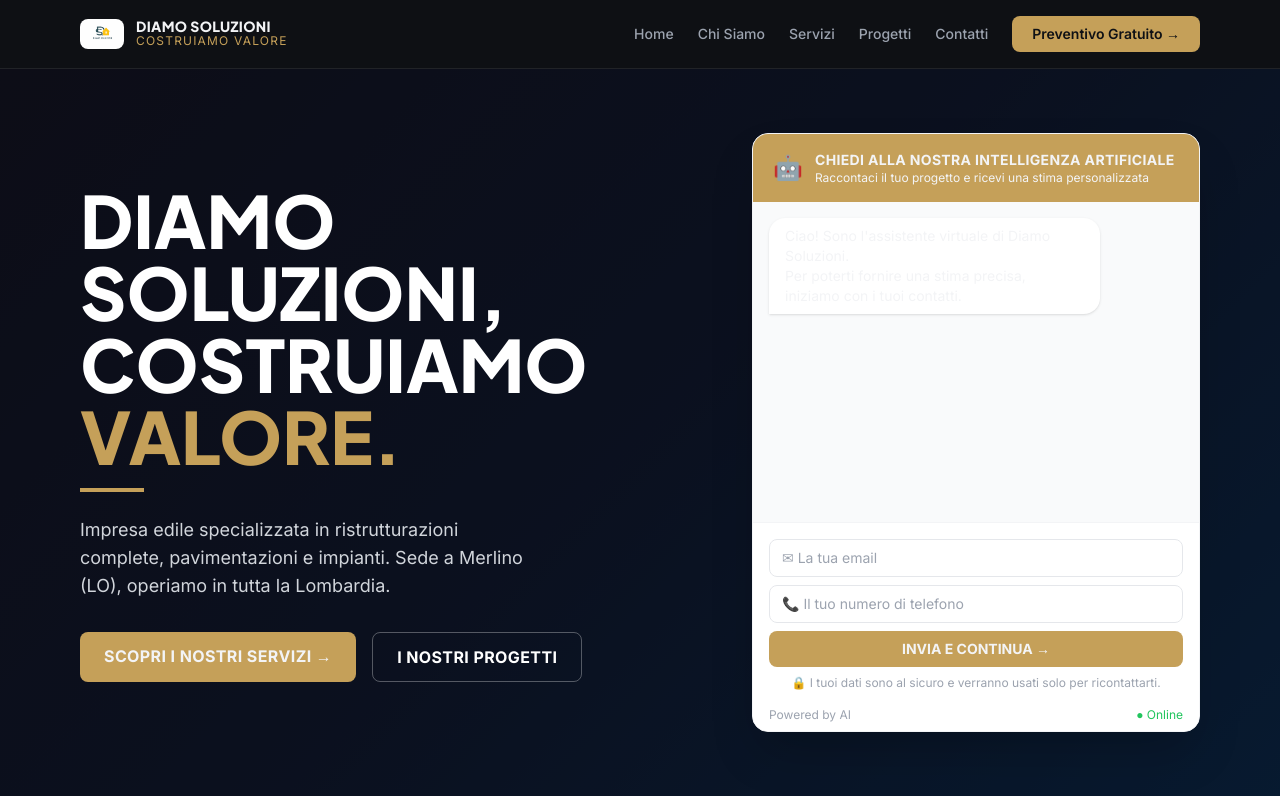
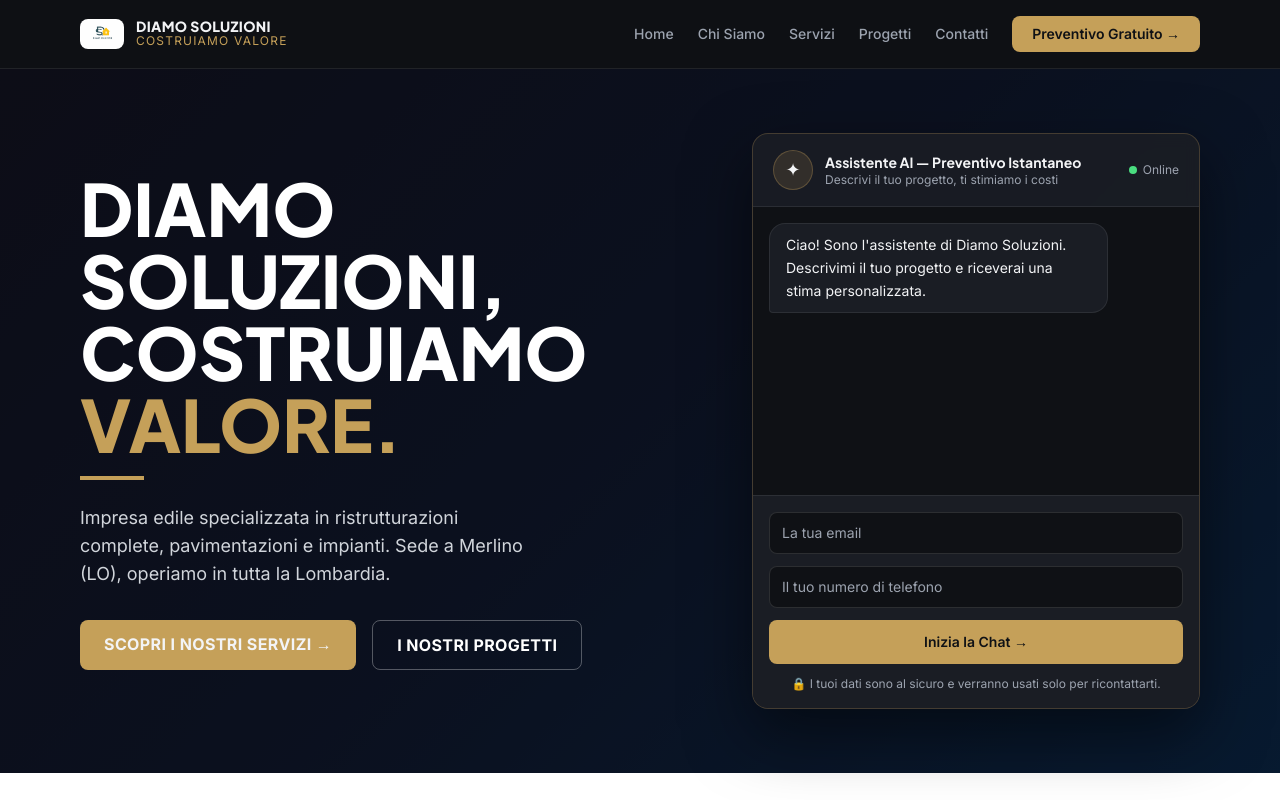
Before and after one commit to 2ym8hpghyr-lab/diamo-soluzioni-sito-web, a Next.js app: page / in a window 1280 px wide. Shown: the top 800 px of the page. Built offline with nearby package versions, Linux system fonts and the light colour scheme.

Commit message:
feat: chatbot tema scuro oro — integrato con nuova palette brand

```diff
--- a/components/ChatBot.tsx
+++ b/components/ChatBot.tsx
@@ -12,8 +12,7 @@ export default function ChatBot() {
   const [messages, setMessages] = useState<Message[]>([
     {
       role: 'assistant',
-      content:
-        'Ciao! Sono l\'assistente virtuale di Diamo Soluzioni.\nPer poterti fornire una stima precisa, iniziamo con i tuoi contatti.',
+      content: 'Ciao! Sono l\'assistente di Diamo Soluzioni.\nDescrivimi il tuo progetto e riceverai una stima personalizzata.',
     },
   ])
   const [input, setInput] = useState('')
@@ -33,19 +32,11 @@ export default function ChatBot() {
       setFormError('Inserisci un\'email e un numero di telefono validi.')
       return
     }
-
-    // Invia subito il lead con i contatti (il riassunto verrà aggiornato dopo la chat)
     await fetch('/api/lead', {
       method: 'POST',
       headers: { 'Content-Type': 'application/json' },
-      body: JSON.stringify({
-        email,
-        phone,
-        summary: 'Contatto appena acquisito — conversazione in corso.',
-        priceRange: 'Da definire',
-      }),
+      body: JSON.stringify({ email, phone, summary: 'Contatto appena acquisito — conversazione in corso.', priceRange: 'Da definire' }),
     })
-
     setStep('chat')
   }
 
@@ -56,7 +47,6 @@ export default function ChatBot() {
     setMessages(updatedMessages)
     setInput('')
     setLoading(true)
-
     try {
       const res = await fetch('/api/chat', {
         method: 'POST',
@@ -65,8 +55,6 @@ export default function ChatBot() {
       })
       const data = await res.json()
       setMessages(prev => [...prev, { role: 'assistant', content: data.reply }])
-
-      // Invia riassunto SOLO quando l'AI fornisce una fascia di prezzo (una volta sola)
       const priceMatch = data.reply.match(/€[\d\.,\s]+\s*[–\-]\s*€?[\d\.,\s]+/)
       if (priceMatch) {
         const conversationText = [...updatedMessages, { role: 'assistant' as const, content: data.reply }]
@@ -75,49 +63,66 @@ export default function ChatBot() {
         fetch('/api/lead', {
           method: 'POST',
           headers: { 'Content-Type': 'application/json' },
-          body: JSON.stringify({
-            email,
-            phone,
-            summary: conversationText.slice(0, 2000),
-            priceRange: priceMatch[0],
-          }),
+          body: JSON.stringify({ email, phone, summary: conversationText.slice(0, 2000), priceRange: priceMatch[0] }),
         })
       }
     } catch {
-      setMessages(prev => [
-        ...prev,
-        { role: 'assistant', content: 'Errore di connessione. Riprova o chiamaci al +39 344 461 9461.' },
-      ])
+      setMessages(prev => [...prev, { role: 'assistant', content: 'Errore di connessione. Chiamaci al +39 344 461 9461.' }])
     } finally {
       setLoading(false)
     }
   }
 
   return (
-    <div className="bg-white rounded-2xl shadow-2xl w-full max-w-md overflow-hidden border border-gray-100">
+    <div
+      className="w-full max-w-md overflow-hidden"
+      style={{
+        backgroundColor: 'rgba(26, 29, 36, 0.95)',
+        borderRadius: '16px',
+        border: '1px solid rgba(197, 160, 89, 0.25)',
+        boxShadow: '0 24px 64px rgba(0,0,0,0.5)',
+        backdropFilter: 'blur(8px)',
+      }}
+    >
       {/* Header */}
-      <div className="bg-brand-accent px-5 py-4 flex items-center gap-3">
-        <div className="text-2xl">🤖</div>
+      <div
+        className="px-5 py-4 flex items-center gap-3"
+        style={{ borderBottom: '1px solid rgba(255,255,255,0.08)' }}
+      >
+        <div
+          className="w-10 h-10 rounded-full flex items-center justify-center text-lg flex-shrink-0"
+          style={{ backgroundColor: 'rgba(197,160,89,0.15)', border: '1px solid rgba(197,160,89,0.3)' }}
+        >
+          ✦
+        </div>
         <div>
-          <p className="font-bold text-brand-dark text-sm uppercase tracking-wide">
-            Chiedi alla nostra Intelligenza Artificiale
+          <p
+            className="font-bold text-sm"
+            style={{ color: '#F3F4F6', fontFamily: '"Plus Jakarta Sans", sans-serif' }}
+          >
+            Assistente AI — Preventivo Istantaneo
           </p>
-          <p className="text-xs text-brand-dark/70">
-            Raccontaci il tuo progetto e ricevi una stima personalizzata
+          <p className="text-xs" style={{ color: '#9CA3AF' }}>
+            Descrivi il tuo progetto, ti stimiamo i costi
           </p>
+        </div>
+        <div className="ml-auto flex items-center gap-1.5">
+          <span className="w-2 h-2 rounded-full bg-green-400 inline-block" />
+          <span className="text-xs" style={{ color: '#9CA3AF' }}>Online</span>
         </div>
       </div>
 
-      {/* Body */}
-      <div className="h-80 overflow-y-auto p-4 flex flex-col gap-3 bg-gray-50">
+      {/* Messages */}
+      <div className="h-72 overflow-y-auto p-4 flex flex-col gap-3" style={{ backgroundColor: '#0F1115' }}>
         {messages.map((m, i) => (
           <div key={i} className={`flex ${m.role === 'user' ? 'justify-end' : 'justify-start'}`}>
             <div
-              className={`max-w-[80%] rounded-2xl px-4 py-2 text-sm whitespace-pre-wrap ${
+              className="max-w-[82%] rounded-2xl px-4 py-2.5 text-sm whitespace-pre-wrap leading-relaxed"
+              style={
                 m.role === 'user'
-                  ? 'bg-brand-primary text-white rounded-br-none'
-                  : 'bg-white text-brand-dark shadow rounded-bl-none'
-              }`}
+                  ? { backgroundColor: '#C5A059', color: '#0F1115', borderBottomRightRadius: '4px', fontWeight: 500 }
+                  : { backgroundColor: '#1A1D24', color: '#F3F4F6', border: '1px solid rgba(255,255,255,0.08)', borderBottomLeftRadius: '4px' }
+              }
             >
               {m.content}
             </div>
@@ -125,7 +130,10 @@ export default function ChatBot() {
         ))}
         {loading && (
           <div className="flex justify-start">
-            <div className="bg-white shadow rounded-2xl rounded-bl-none px-4 py-2 text-sm text-gray-400">
+            <div
+              className="rounded-2xl rounded-bl-sm px-4 py-2.5 text-sm"
+              style={{ backgroundColor: '#1A1D24', color: '#9CA3AF', border: '1px solid rgba(255,255,255,0.08)' }}
+            >
               Sto scrivendo...
             </div>
           </div>
@@ -133,59 +141,61 @@ export default function ChatBot() {
         <div ref={messagesEndRef} />
       </div>
 
-      {/* Footer: form o input chat */}
+      {/* Footer: form o input */}
+      <div style={{ borderTop: '1px solid rgba(255,255,255,0.08)', backgroundColor: '#1A1D24' }}>
         {step === 'form' ? (
-        <form onSubmit={handleFormSubmit} className="p-4 bg-white border-t border-gray-100 flex flex-col gap-2">
+          <form onSubmit={handleFormSubmit} className="p-4 flex flex-col gap-3">
             <input
               type="email"
-            placeholder="✉ La tua email"
+              placeholder="La tua email"
               value={email}
               onChange={e => setEmail(e.target.value)}
-            className="w-full border border-gray-200 rounded-lg px-3 py-2 text-sm focus:outline-none focus:border-brand-accent"
+              className="w-full rounded-lg px-3 py-2.5 text-sm outline-none transition-colors"
+              style={{ backgroundColor: '#0F1115', border: '1px solid rgba(255,255,255,0.12)', color: '#F3F4F6' }}
               required
             />
             <input
               type="tel"
-            placeholder="📞 Il tuo numero di telefono"
+              placeholder="Il tuo numero di telefono"
               value={phone}
               onChange={e => setPhone(e.target.value)}
-            className="w-full border border-gray-200 rounded-lg px-3 py-2 text-sm focus:outline-none focus:border-brand-accent"
+              className="w-full rounded-lg px-3 py-2.5 text-sm outline-none transition-colors"
+              style={{ backgroundColor: '#0F1115', border: '1px solid rgba(255,255,255,0.12)', color: '#F3F4F6' }}
               required
             />
-          {formError && <p className="text-red-500 text-xs">{formError}</p>}
+            {formError && <p className="text-red-400 text-xs">{formError}</p>}
             <button
               type="submit"
-            className="bg-brand-accent text-brand-dark font-bold py-2 rounded-lg text-sm hover:opacity-90 transition"
+              className="w-full font-semibold py-3 rounded-lg text-sm transition-colors duration-200"
+              style={{ backgroundColor: '#C5A059', color: '#0F1115' }}
             >
-            INVIA E CONTINUA →
+              Inizia la Chat →
             </button>
-          <p className="text-xs text-gray-400 text-center">
+            <p className="text-xs text-center" style={{ color: '#9CA3AF' }}>
               🔒 I tuoi dati sono al sicuro e verranno usati solo per ricontattarti.
             </p>
           </form>
         ) : (
-        <div className="p-4 bg-white border-t border-gray-100 flex gap-2">
+          <div className="p-4 flex gap-2">
             <input
               type="text"
               placeholder="Scrivi un messaggio..."
               value={input}
               onChange={e => setInput(e.target.value)}
               onKeyDown={e => e.key === 'Enter' && sendMessage()}
-            className="flex-1 border border-gray-200 rounded-lg px-3 py-2 text-sm focus:outline-none focus:border-brand-accent"
+              className="flex-1 rounded-lg px-3 py-2.5 text-sm outline-none"
+              style={{ backgroundColor: '#0F1115', border: '1px solid rgba(255,255,255,0.12)', color: '#F3F4F6' }}
             />
             <button
               onClick={sendMessage}
               disabled={loading}
-            className="bg-brand-accent text-brand-dark font-bold px-4 py-2 rounded-lg text-sm hover:opacity-90 transition disabled:opacity-50"
+              className="font-bold px-4 py-2.5 rounded-lg text-sm transition-colors duration-200 disabled:opacity-40"
+              style={{ backgroundColor: '#C5A059', color: '#0F1115' }}
             >
               →
             </button>
           </div>
         )}
-
-      <div className="px-4 pb-2 bg-white flex justify-between text-xs text-gray-400">
-        <span>Powered by AI</span>
-        <span className="text-green-500">● Online</span>
       </div>
     </div>
   )
```
Lines whose indentation alone changed are shown as unchanged.
